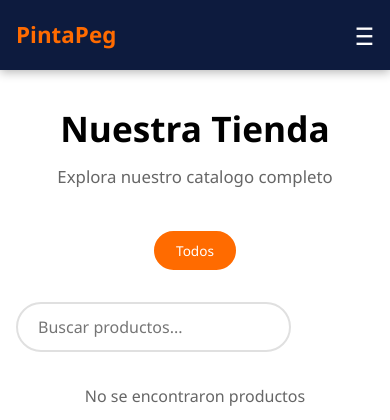
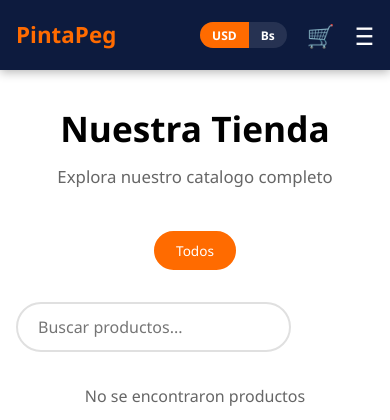
Before and after one commit to Hersil23/pintapeg, a PHP site: page /tienda.html in a window 390 px wide. Shown: the top 420 px of the page. Run offline with PHP 8.4, Linux system fonts and the light colour scheme; data comes from the database, SQL or seed files in the repository; data that the repository does not hold is empty; some libraries are stand-ins or nearby versions.

Commit message:
Separar moneda/carrito a nav-right, logo mas grande
- Moneda selector y carrito en div.nav-right (derecha fija)
- Nav links centrados solo con los 4 enlaces
- Logo aumentado a 65px (50px en mobile)

```diff
--- a/assets/css/components.css
+++ b/assets/css/components.css
@@ -27,7 +27,13 @@
 }
 
 .navbar .logo img {
-  height: 55px;
+  height: 65px;
+}
+
+.nav-right {
+  display: flex;
+  align-items: center;
+  gap: 1rem;
 }
 
 .navbar .logo h1 {
@@ -847,6 +853,10 @@
     display: block;
   }
 
+  .navbar .logo img {
+    height: 50px;
+  }
+
   .hero .container {
     grid-template-columns: 1fr;
     text-align: center;
--- a/contacto.html
+++ b/contacto.html
@@ -23,6 +23,8 @@
       <a href="/tienda.html">Tienda</a>
       <a href="/nosotros.html">Nosotros</a>
       <a href="/contacto.html">Contacto</a>
+    </div>
+    <div class="nav-right">
       <div class="moneda-selector">
         <button data-moneda="usd" class="active">USD</button>
         <button data-moneda="ves">Bs</button>
@@ -31,8 +33,8 @@
         &#128722;
         <span class="badge-count" style="display:none">0</span>
       </button>
+      <button class="btn-menu-toggle">&#9776;</button>
     </div>
-    <button class="btn-menu-toggle">&#9776;</button>
   </nav>
 
   <!-- Header -->
--- a/index.html
+++ b/index.html
@@ -42,6 +42,8 @@
       <a href="/tienda.html">Tienda</a>
       <a href="/nosotros.html">Nosotros</a>
       <a href="/contacto.html">Contacto</a>
+    </div>
+    <div class="nav-right">
       <div class="moneda-selector">
         <button data-moneda="usd" class="active">USD</button>
         <button data-moneda="ves">Bs</button>
@@ -50,8 +52,8 @@
         &#128722;
         <span class="badge-count" style="display:none">0</span>
       </button>
+      <button class="btn-menu-toggle">&#9776;</button>
     </div>
-    <button class="btn-menu-toggle">&#9776;</button>
   </nav>
 
   <!-- Hero -->
--- a/nosotros.html
+++ b/nosotros.html
@@ -23,6 +23,8 @@
       <a href="/tienda.html">Tienda</a>
       <a href="/nosotros.html">Nosotros</a>
       <a href="/contacto.html">Contacto</a>
+    </div>
+    <div class="nav-right">
       <div class="moneda-selector">
         <button data-moneda="usd" class="active">USD</button>
         <button data-moneda="ves">Bs</button>
@@ -31,8 +33,8 @@
         &#128722;
         <span class="badge-count" style="display:none">0</span>
       </button>
+      <button class="btn-menu-toggle">&#9776;</button>
     </div>
-    <button class="btn-menu-toggle">&#9776;</button>
   </nav>
 
   <!-- Header -->
--- a/producto.html
+++ b/producto.html
@@ -24,6 +24,8 @@
       <a href="/tienda.html">Tienda</a>
       <a href="/nosotros.html">Nosotros</a>
       <a href="/contacto.html">Contacto</a>
+    </div>
+    <div class="nav-right">
       <div class="moneda-selector">
         <button data-moneda="usd" class="active">USD</button>
         <button data-moneda="ves">Bs</button>
@@ -32,8 +34,8 @@
         &#128722;
         <span class="badge-count" style="display:none">0</span>
       </button>
+      <button class="btn-menu-toggle">&#9776;</button>
     </div>
-    <button class="btn-menu-toggle">&#9776;</button>
   </nav>
 
   <!-- Detalle -->
--- a/tienda.html
+++ b/tienda.html
@@ -24,6 +24,8 @@
       <a href="/tienda.html">Tienda</a>
       <a href="/nosotros.html">Nosotros</a>
       <a href="/contacto.html">Contacto</a>
+    </div>
+    <div class="nav-right">
       <div class="moneda-selector">
         <button data-moneda="usd" class="active">USD</button>
         <button data-moneda="ves">Bs</button>
@@ -32,8 +34,8 @@
         &#128722;
         <span class="badge-count" style="display:none">0</span>
       </button>
+      <button class="btn-menu-toggle">&#9776;</button>
     </div>
-    <button class="btn-menu-toggle">&#9776;</button>
   </nav>
 
   <!-- Tienda -->
```
